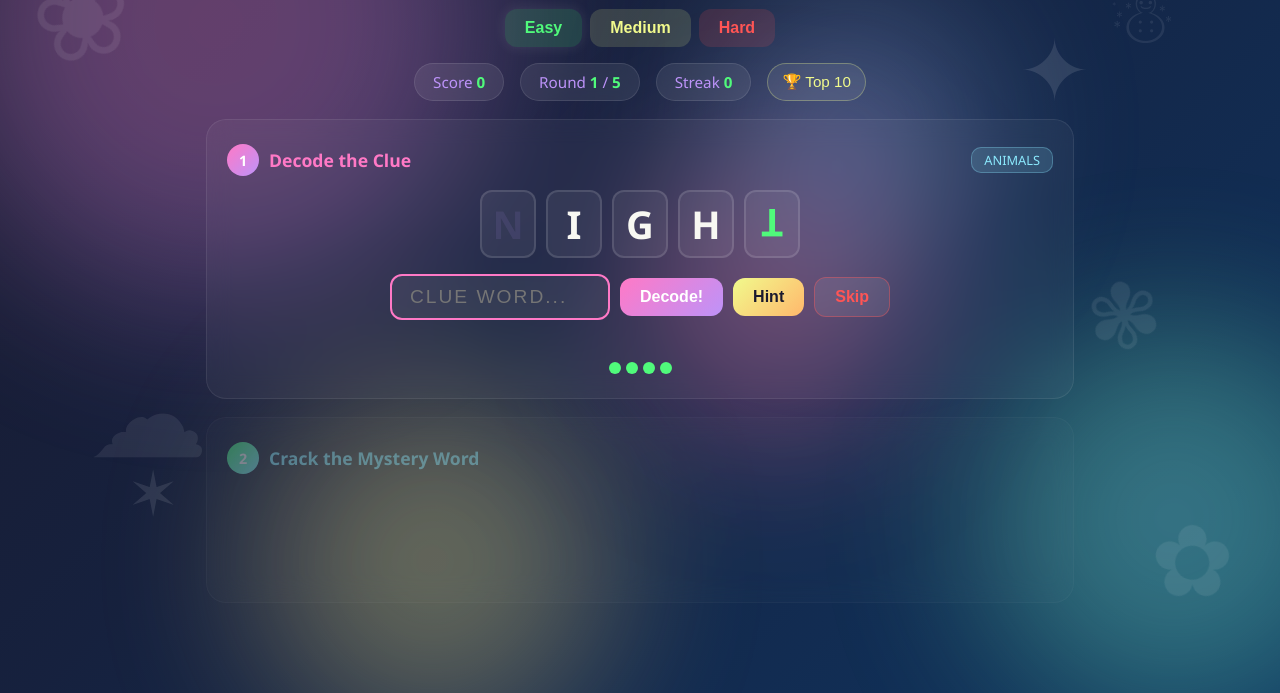
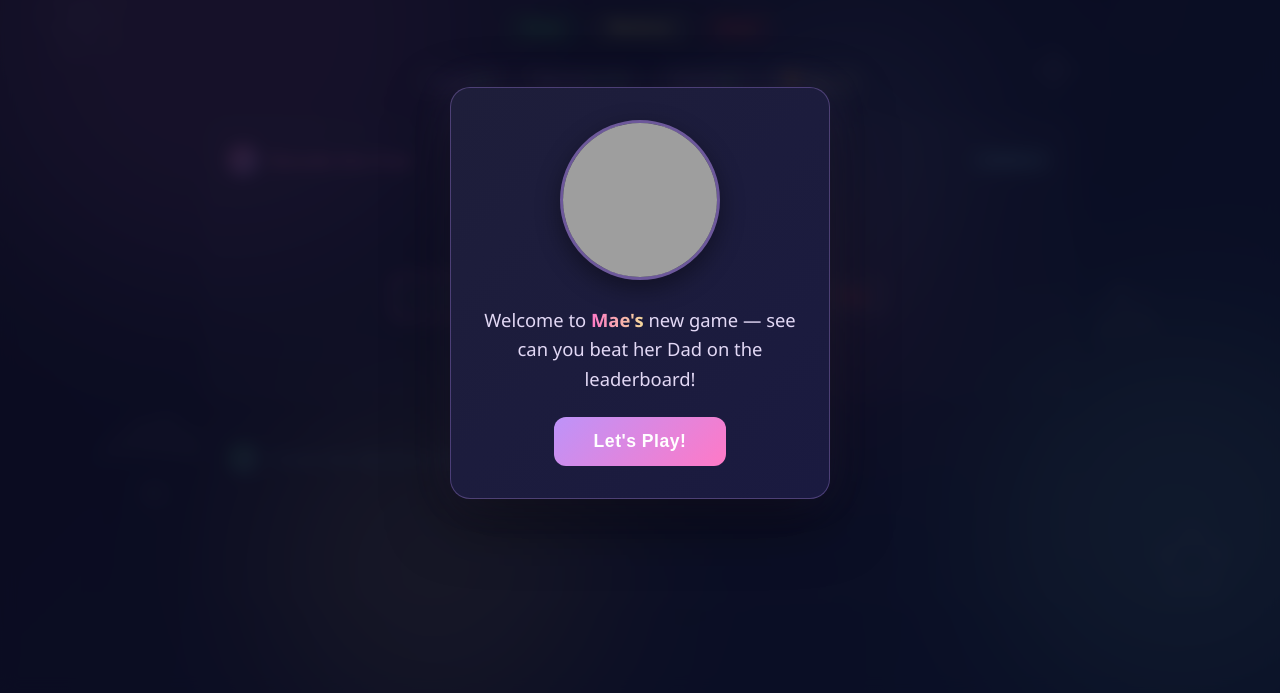
Before and after one commit to johnnycirl-boop/Fuzzel, a website: page index.html in a window 1280 px wide. Shown: the part 107-800 px from the top of the page. Drawn offline with Linux system fonts and the light colour scheme; grey boxes are pictures that could not be loaded.

Commit message:
Add welcome modal with Mae's image
Co-Authored-By: Claude Opus 4.6 (1M context) <noreply@anthropic.com>

```diff
--- a/index.html
+++ b/index.html
@@ -686,6 +686,82 @@
     text-align: center;
   }
 
+  /* ── Welcome Modal ── */
+  .welcome-overlay {
+    position: fixed;
+    inset: 0;
+    z-index: 1000;
+    display: flex;
+    align-items: center;
+    justify-content: center;
+    background: rgba(10, 10, 30, 0.85);
+    backdrop-filter: blur(8px);
+    animation: fadeIn 0.4s ease;
+  }
+
+  .welcome-overlay.hidden { display: none; }
+
+  .welcome-card {
+    background: linear-gradient(135deg, #1e1e3a 0%, #1a1a40 100%);
+    border: 1px solid rgba(189, 147, 249, 0.3);
+    border-radius: 20px;
+    padding: 32px 28px;
+    max-width: 380px;
+    width: 90%;
+    text-align: center;
+    animation: scaleIn 0.4s cubic-bezier(0.34, 1.56, 0.64, 1);
+    box-shadow: 0 20px 60px rgba(0, 0, 0, 0.5), 0 0 40px rgba(189, 147, 249, 0.1);
+  }
+
+  .welcome-img {
+    width: 160px;
+    height: 160px;
+    border-radius: 50%;
+    object-fit: cover;
+    object-position: center 15%;
+    border: 3px solid rgba(189, 147, 249, 0.5);
+    box-shadow: 0 8px 24px rgba(0, 0, 0, 0.4);
+    margin-bottom: 20px;
+  }
+
+  .welcome-msg {
+    font-family: 'Segoe UI', system-ui, sans-serif;
+    font-size: 1.15rem;
+    line-height: 1.6;
+    color: #e2d8f5;
+    margin-bottom: 24px;
+  }
+
+  .welcome-msg strong {
+    background: linear-gradient(90deg, #ff79c6, #f1fa8c, #50fa7b, #8be9fd);
+    background-size: 400% 400%;
+    -webkit-background-clip: text;
+    -webkit-text-fill-color: transparent;
+    animation: shimmer 5s ease infinite;
+    font-weight: 700;
+  }
+
+  .btn-play {
+    background: linear-gradient(135deg, #bd93f9, #ff79c6);
+    color: #fff;
+    border: none;
+    border-radius: 12px;
+    padding: 14px 40px;
+    font-size: 1.1rem;
+    font-weight: 700;
+    cursor: pointer;
+    transition: transform 0.2s, box-shadow 0.2s;
+    letter-spacing: 0.5px;
+  }
+
+  .btn-play:hover {
+    transform: translateY(-2px);
+    box-shadow: 0 6px 20px rgba(189, 147, 249, 0.4);
+  }
+
+  @keyframes fadeIn { from { opacity: 0; } to { opacity: 1; } }
+  @keyframes scaleIn { from { opacity: 0; transform: scale(0.85); } to { opacity: 1; transform: scale(1); } }
+
   /* ── Responsive ── */
   @media (max-width: 600px) {
     h1 { font-size: 1.8rem; }
@@ -697,6 +773,15 @@
 </style>
 </head>
 <body>
+
+<!-- Welcome Modal -->
+<div class="welcome-overlay" id="welcomeModal">
+  <div class="welcome-card">
+    <img src="/mae-good.png" alt="Mae" class="welcome-img">
+    <div class="welcome-msg">Welcome to <strong>Mae's</strong> new game — see can you beat her Dad on the leaderboard!</div>
+    <button class="btn-play" onclick="document.getElementById('welcomeModal').classList.add('hidden')">Let's Play!</button>
+  </div>
+</div>
 
 <!-- Background layers -->
 <div class="bg-layer"></div>
```
Also changed, not shown: 1 other file.
